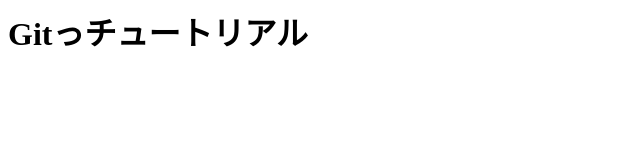
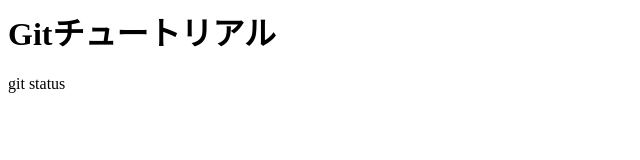
Before and after one commit to hirag/git_tutorial, a plain HTML site: page index.html in a window 1280 px wide. Shown: the whole page, without its empty margins (0-640 px from the left). Drawn offline with Linux system fonts and the light colour scheme.

Commit message:
git statusコマンドを追記

```diff
--- a/index.html
+++ b/index.html
@@ -1 +1,2 @@
-<h1>Gitっチュートリアル</h1>
+<h1>Gitチュートリアル</h1>
+<p>git status</p>
```
